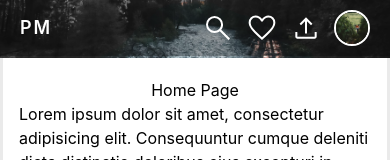
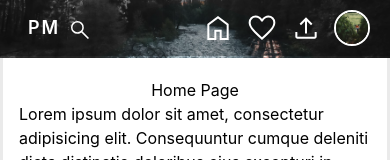
Before and after one commit to twarixx/Photomania, a React (Create React App) app in the folder client/: page / in a window 390 px wide. Shown: the top 160 px of the page. Built offline with nearby package versions, Linux system fonts and the light colour scheme.

Commit message:
Added notifications button

```diff
--- a/client/src/components/Header.js
+++ b/client/src/components/Header.js
@@ -1,6 +1,6 @@
 import '../App.css';
-import {Link, useNavigate, useParams} from "react-router-dom";
-import {Menu, Transition, Dialog} from "@headlessui/react";
+import {Link, useNavigate} from "react-router-dom";
+import {Menu, Transition, Dialog, Popover} from "@headlessui/react";
 import {useState} from "react";
 import users from "./Users";
 
@@ -27,7 +27,7 @@ function Header() {
                 bar.blur();
                 closeModal();
 
-                const user = users.find(user => user.username.toLowerCase()  === searchValue.toLowerCase() || user.display_name.toLowerCase() === searchValue.toLowerCase());
+                const user = users.find(user => user.username.toLowerCase() === searchValue.toLowerCase() || user.display_name.toLowerCase() === searchValue.toLowerCase());
                 if (!user) {
                     bar.setAttribute('placeholder', 'This user could not be found!');
                     bar.style.borderColor = 'red';
@@ -51,10 +51,14 @@ function Header() {
         <>
             <nav
                 className="absolute bg-black text-white bg-opacity-30 h-14 sm:h-20 w-full flex items-center px-5 justify-between shadow-sm">
-                <div>
+                <div className="flex space-x-2 items-center">
                     <Link to="/"><h1 className="hidden sm:block font-semibold text-lg tracking-widest">PHOTOMANIA</h1>
                     </Link>
                     <Link to="/"><h1 className="block sm:hidden font-semibold text-lg tracking-widest">PM</h1></Link>
+
+                    <img onClick={openModal}
+                         className="block sm:hidden mt-1 w-6 sm:w-9 mr-3 sm:mr-5 h-full fill-white text-white"
+                         src="/icons/search-white.svg" alt="Search" title="Search"/>
                 </div>
 
                 <div className="hidden sm:block flex-grow max-w-xl">
@@ -63,11 +67,10 @@ function Header() {
 
 
                 <div className="flex items-center">
-                    <img onClick={openModal}
-                         className="block sm:hidden w-8 sm:w-9 mr-3 sm:mr-5 h-full fill-white text-white"
-                         src="/icons/search-white.svg" alt="Search" title="Search"/>
-                    <img className="w-8 sm:w-9 mr-3 sm:mr-5 h-full fill-white text-white"
-                         src="/icons/notifications.svg" alt="Search" title="Search"/>
+                    <Link to="/"><img className="w-8 sm:w-9 mr-3 sm:mr-5 h-full" src="/icons/home.svg"
+                                      alt="Home" title="Home"/></Link>
+                    {notifications()}
+
                     <Link to="/upload"><img className="w-8 sm:w-9 mr-3 sm:mr-5 h-full" src="/icons/upload.svg"
                                             alt="Upload" title="Upload"/></Link>
 
@@ -133,6 +136,40 @@ function showSearch({handleSubmit, handleChange}) {
     )
 }
 
+function notifications() {
+    return (
+        <div className="mb-[-5px] z-30">
+            <Popover className="relative">
+                {({open}) => (
+                    <>
+                        <Popover.Button>
+                            <img className="w-8 sm:w-9 mr-3 sm:mr-5 h-full" src="/icons/notifications.svg"
+                                 alt="Notifications" title="Notifications"/>
+                        </Popover.Button>
+                        <Transition
+                            enter="transition ease-out duration-200"
+                            enterFrom="opacity-0 translate-y-1"
+                            enterTo="opacity-100 translate-y-0"
+                            leave="transition ease-in duration-150"
+                            leaveFrom="opacity-100 translate-y-0"
+                            leaveTo="opacity-0 translate-y-1"
+                        >
+                            <Popover.Panel
+                                className="absolute left-1/2 z-30 mt-3 w-screen max-w-md -translate-x-3/4 transform px-4 sm:px-0">
+                                <div className="overflow-hidden rounded-lg shadow-lg ring-1 ring-black ring-opacity-5">
+                                    <div className="relative grid gap-8 bg-white p-7 lg:grid-cols-2">
+                                        <p className="text-black font-semibold">Notifications</p>
+                                    </div>
+                                </div>
+                            </Popover.Panel>
+                        </Transition>
+                    </>
+                )}
+            </Popover>
+        </div>
+    )
+}
+
 function userDropdown() {
     return (
         <Menu>
@@ -153,7 +190,8 @@ function userDropdown() {
                         className="absolute right-0 z-[300] w-56 rounded-md bg-gray-400 shadow-lg ring-1 ring-black ring-opacity-5 focus:outline-none">
                         <div className="z-[100] px-1 py-1 ">
                             <Menu.Item>
-                            <Link to="/esmaybe"><p className="px-4 py-2 border-b hover:bg-gray-700">Profile</p></Link>
+                                <Link to="/esmaybe"><p className="px-4 py-2 border-b hover:bg-gray-700">Profile</p>
+                                </Link>
                             </Menu.Item>
                             <Menu.Item>
                                 <Link to="/settings"><p className="px-4 py-2 border-b hover:bg-gray-700">Account
```
Lines whose indentation alone changed are shown as unchanged.
